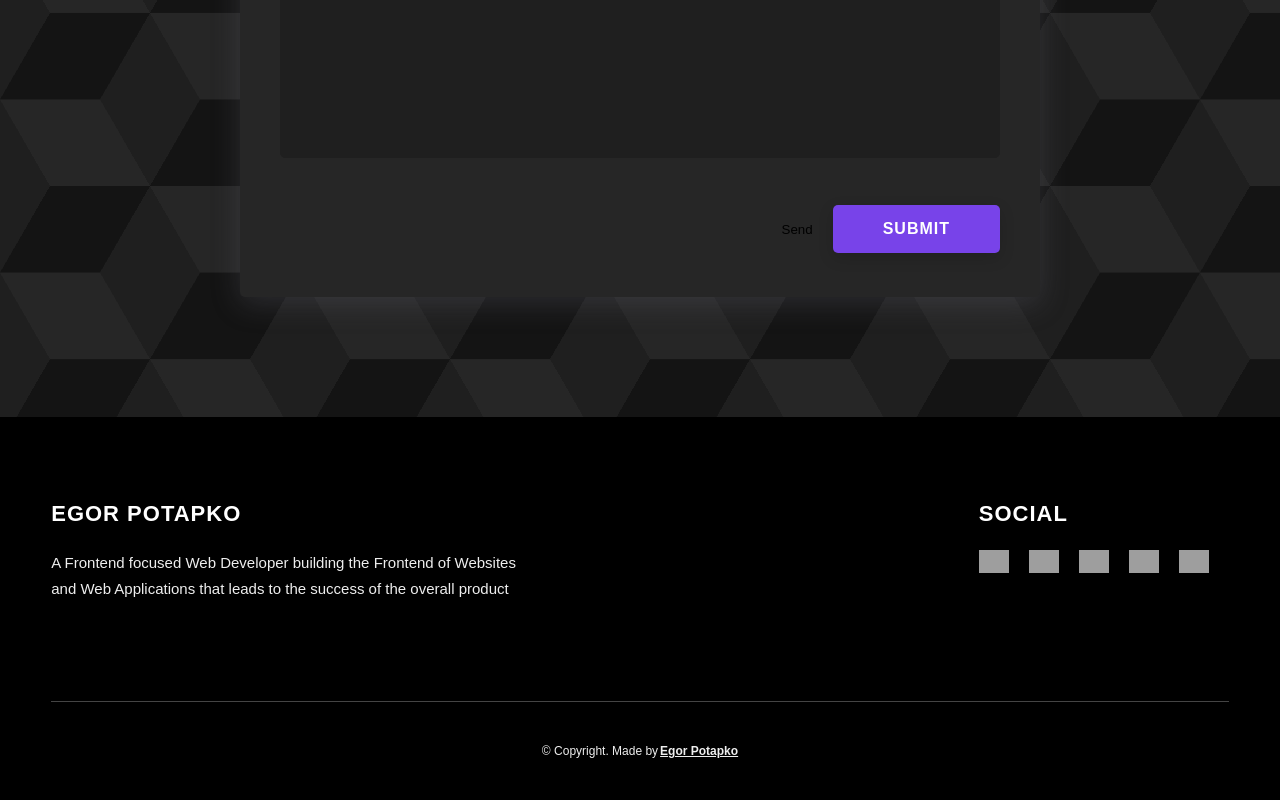
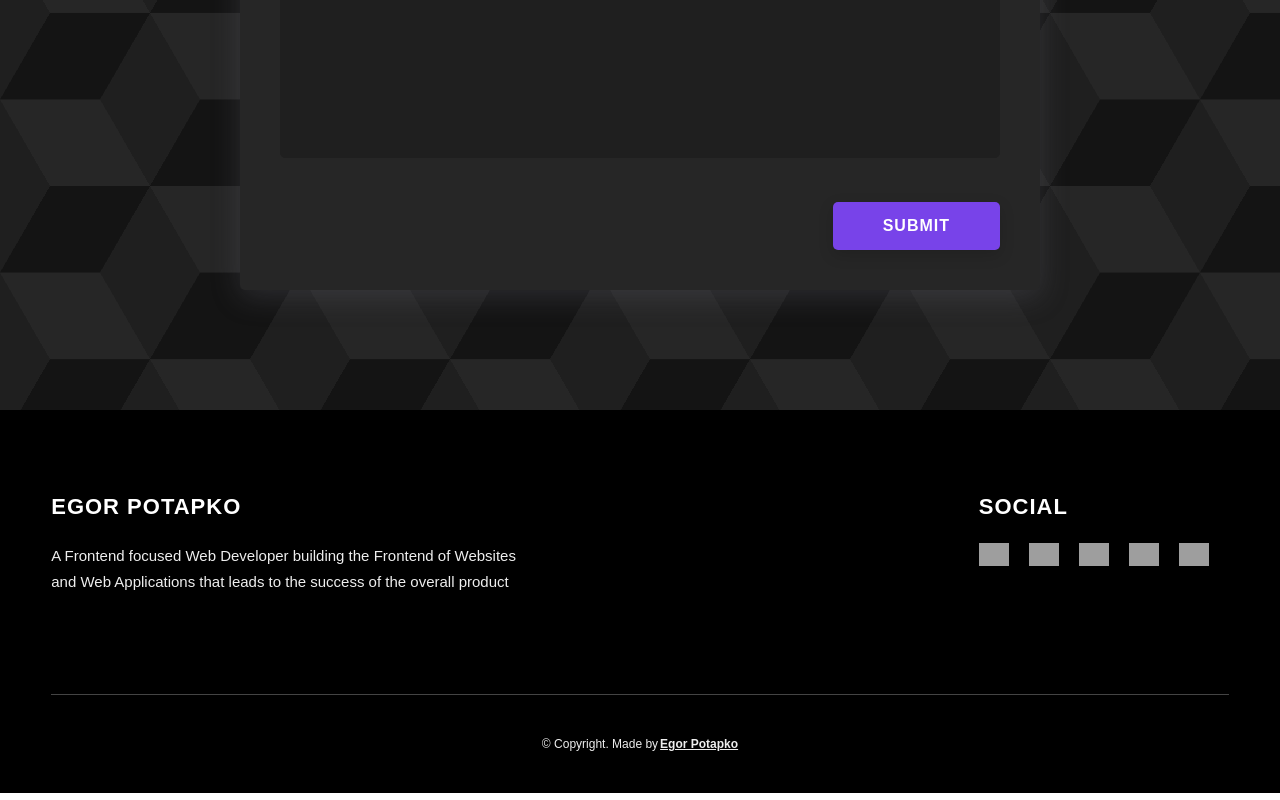
Before and after one commit to trepegorka/portfolio, a React (Vite) app: page / in a window 1280 px wide. Shown: the part 4934-5734 px from the top of the page. Built offline with nearby package versions, Linux system fonts and the light colour scheme; grey boxes are pictures that could not be loaded; a web font is replaced by a local one.

Commit message:
Form contact fixes

```diff
--- a/src/widgets/ContactForm/ContactForm.tsx
+++ b/src/widgets/ContactForm/ContactForm.tsx
@@ -71,7 +71,6 @@ export const ContactForm = () => {
                         id="message"
                     ></textarea>
                 </div>
-                <button style={{margin: '20px'}} type="submit">Send</button>
                 <Button type="submit" theme={ThemeButton.MEDIUM} className={cls.contact__btn}>Submit</Button>
             </form>
         </div>
```
